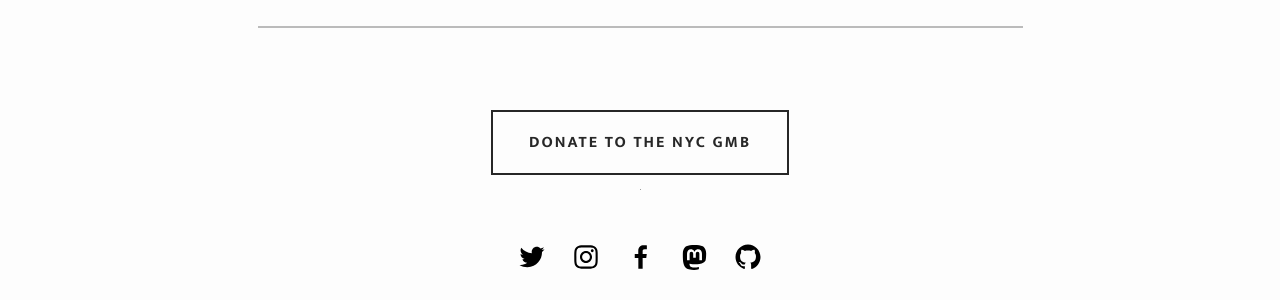
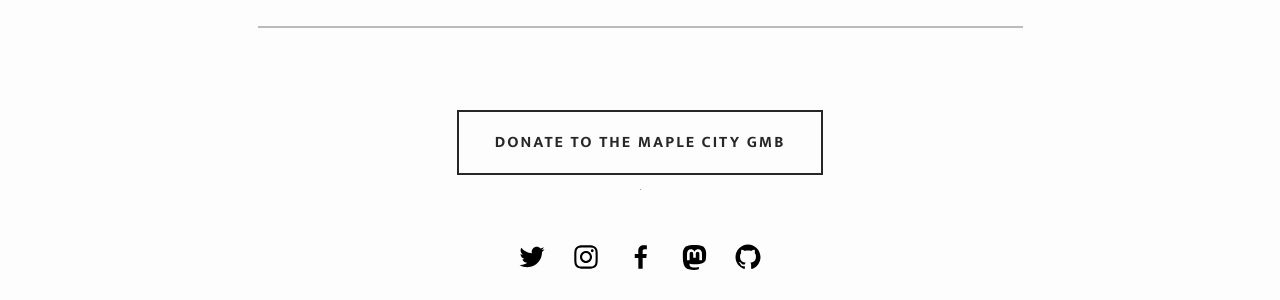
Before and after one commit to iww-maple-city/iww-maple-city.github.io, a Jekyll site: the page built from index.html, in a window 1280 px wide. Shown: the part 1583-1883 px from the top of the page. Built offline with Jekyll 4.4.1, drawn with Linux system fonts in a browser that asks for light colours; some web fonts are replaced; grey boxes are pictures that could not be loaded.

Commit message:
updated home page

```diff
--- a/index.html
+++ b/index.html
@@ -29,7 +29,7 @@ layout: default
      <input type="hidden" name="cmd" value="_donations">
      <input type="hidden" name="currency_code" value="USD">
      <div style="padding-top: 20px; padding-bottom: 0;">
-      <button class="large" id="pp-donate" type="submit" name="submit" style="margin-top:12px;" ontouchstart="">Donate to the NYC GMB</button>
+      <button class="large" id="pp-donate" type="submit" name="submit" style="margin-top:12px;" ontouchstart="">Donate to the Maple City GMB</button>
      </div>
      <img alt="" width="1" height="1" src="https://www.paypalobjects.com/en_US/i/scr/pixel.gif" >
     </form>
```
